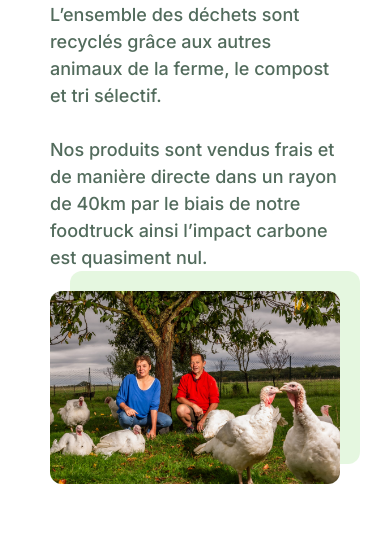
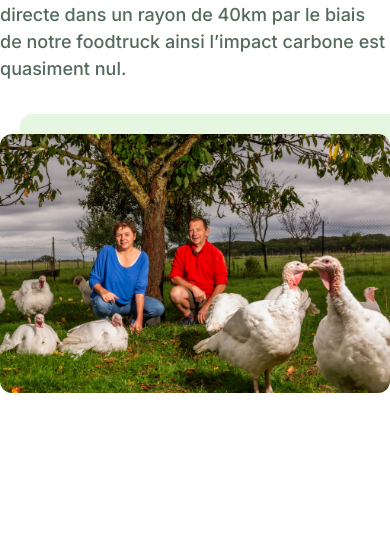
Before and after one commit to HugoDuda/lesregals-detreval, a website: page index.html in a window 390 px wide. Shown: the part 1862-2396 px from the top of the page. Drawn offline with nearby package versions, Linux system fonts and the light colour scheme; a web font is replaced by a local one.

Commit message:
:bug: Fix responsive

```diff
--- a/assets/css/styles.css
+++ b/assets/css/styles.css
@@ -376,12 +376,18 @@ footer p {
 
 .map-container {
     width: 100%;
-    height: 50vh;
+    height: 60vh;
+}
+
+@media (max-width: 1000px) {
+    .map-container {
+        height: 80vh;
+    }
 }
 
 iframe {
     border: 0;
-    padding: 50px;
+    padding-top: 50px;
     width: 100%;
     height: 100%;
 }
@@ -441,3 +447,41 @@ iframe {
         max-width: 100px;
     }
 }
+
+@media (max-width: 1000px) {
+    .image-container {
+      width: 100% !important;
+      max-width: 100% !important;
+    }
+    .farm-image {
+      width: 100% !important;
+      max-width: 100% !important;
+    }
+    .image-container img,
+    .farm-image img {
+      width: 100% !important;
+      height: auto;
+    }
+    section {
+        padding-left: 0 !important;
+        padding-right: 0 !important;
+    }
+    .image-container,
+    .farm-image,
+    .flex-container,
+    .max-w-7xl,
+    .map-container,
+    .max-w-5xl {
+        margin-left: 0 !important;
+        margin-right: 0 !important;
+        padding-left: 0 !important;
+        padding-right: 0 !important;
+        max-width: 100% !important;
+    }
+    #presentation .image-container, #gite .image-container {
+    margin-top: 2rem;
+    }
+    #foodtruck .image-container {
+        margin-bottom: 2rem;
+    }
+  }
```
Also changed, not shown: index.html (+4 -4 lines), assets/css/output.css.
